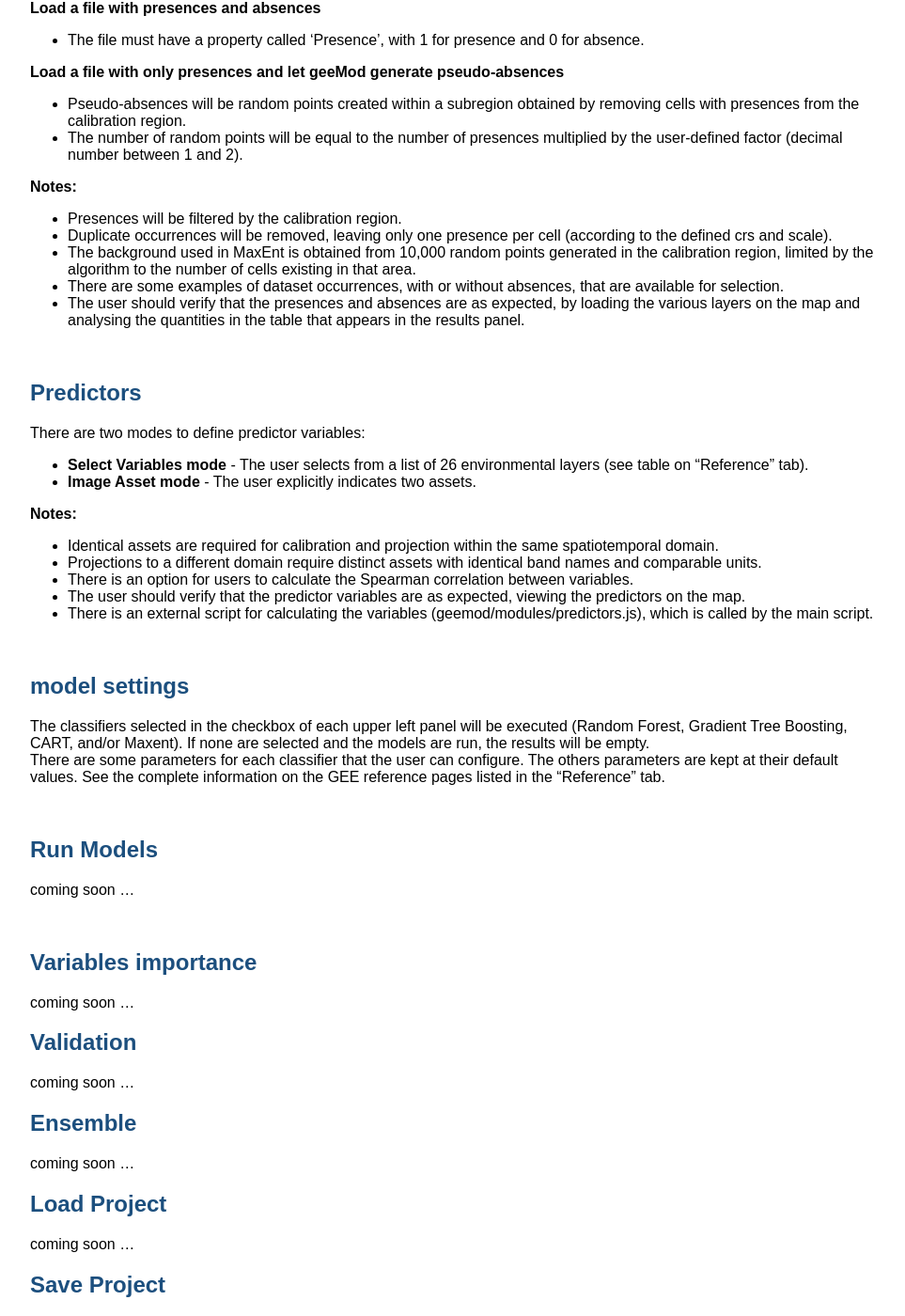
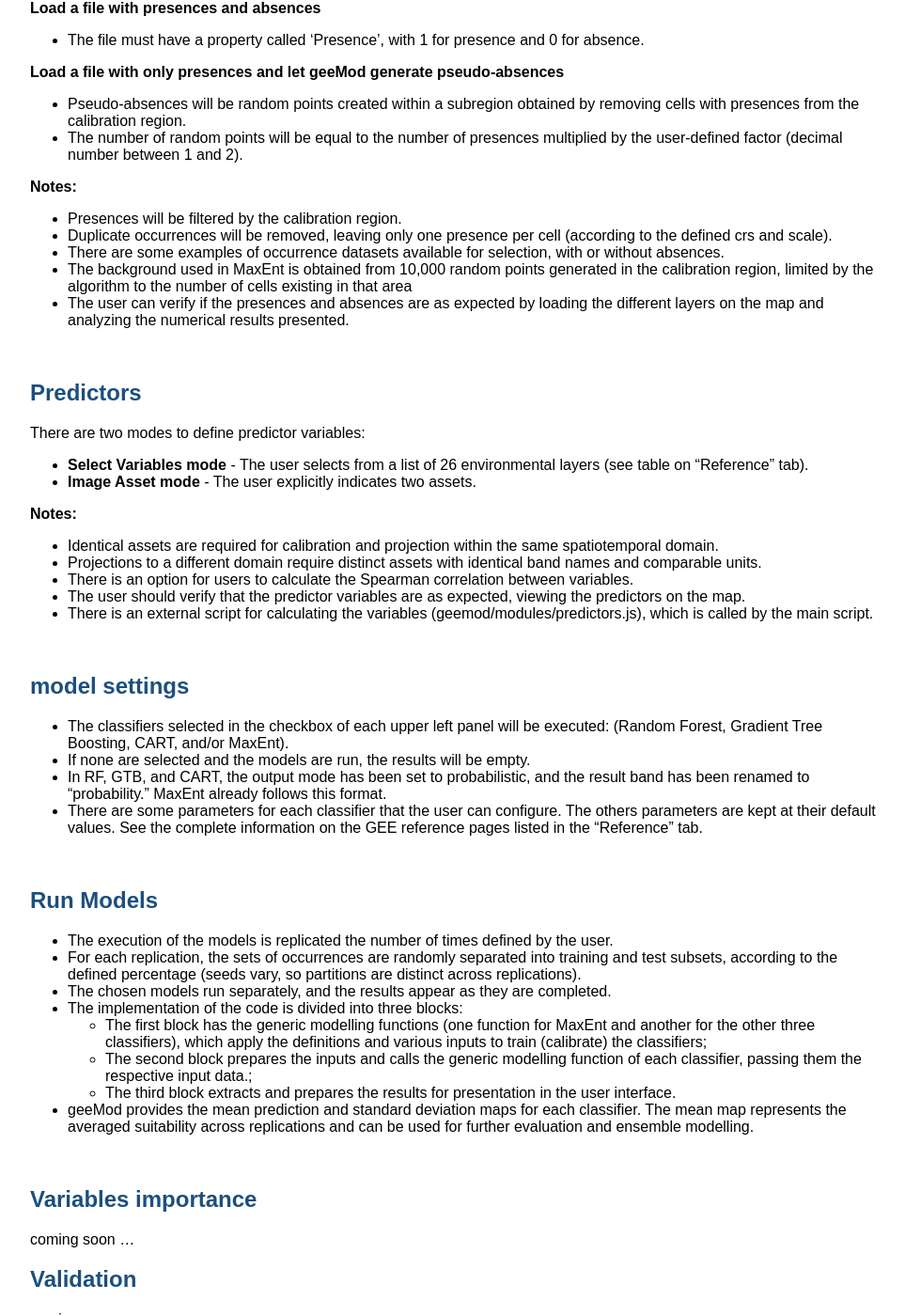
Before and after one commit to JoaoAlirio/geemod, a Jekyll site: the page built from methods.md, in a window 1280 px wide and 1400 px high, scrolled down 1403 px. Shown: the whole window at 94% size, without its empty margins (158-1121 px from the left). Built offline with Jekyll 4.4.1, drawn with Linux system fonts in a browser that asks for light colours.

Commit message:
Update methods.md

```diff
--- a/methods.md
+++ b/methods.md
@@ -65,9 +65,9 @@ There are two ways to prepare the occurrences.
 **Notes:**
 - Presences will be filtered by the calibration region.
 - Duplicate occurrences will be removed, leaving only one presence per cell (according to the defined crs and scale).
-- The background used in MaxEnt is obtained from 10,000 random points generated in the calibration region, limited by the algorithm to the number of cells existing in that area.
-- There are some examples of dataset occurrences, with or without absences, that are available for selection.
-- The user should verify that the presences and absences are as expected, by loading the various layers on the map and analysing the quantities in the table that appears in the results panel.
+- There are some examples of occurrence datasets available for selection, with or without absences.
+- The background used in MaxEnt is obtained from 10,000 random points generated in the calibration region, limited by the algorithm to the number of cells existing in that area
+- The user can verify if the presences and absences are as expected by loading the different layers on the map and analyzing the numerical results presented.
 
 <br>
 
@@ -87,13 +87,22 @@ There are two modes to define predictor variables:
 <br>
 
 ## model settings
-The classifiers selected in the checkbox of each upper left panel will be executed (Random Forest, Gradient Tree Boosting, CART, and/or Maxent). If none are selected and the models are run, the results will be empty.
-There are some parameters for each classifier that the user can configure. The others parameters are kept at their default values. See the complete information on the GEE reference pages listed in the "Reference" tab.
+- The classifiers selected in the checkbox of each upper left panel will be executed: (Random Forest, Gradient Tree Boosting, CART, and/or MaxEnt).
+- If none are selected and the models are run, the results will be empty.
+- In RF, GTB, and CART, the output mode has been set to probabilistic, and the result band has been renamed to "probability." MaxEnt already follows this format.
+- There are some parameters for each classifier that the user can configure. The others parameters are kept at their default values. See the complete information on the GEE reference pages listed in the "Reference" tab.
 
 <br>
 
 ## Run Models
-coming soon ...
+- The execution of the models is replicated the number of times defined by the user.
+- For each replication, the sets of occurrences are randomly separated into training and test subsets, according to the defined percentage (seeds vary, so partitions are distinct across replications).
+- The chosen models run separately, and the results appear as they are completed.
+- The implementation of the code is divided into three blocks:
+    - The first block has the generic modelling functions (one function for MaxEnt and another for the other three classifiers), which apply the definitions and various inputs to train (calibrate) the classifiers;
+    - The second block prepares the inputs and calls the generic modelling function of each classifier, passing them the respective input data.;
+    - The third block extracts and prepares the results for presentation in the user interface.
+- geeMod provides the mean prediction and standard deviation maps for each classifier. The mean map represents the averaged suitability across replications and can be used for further evaluation and ensemble modelling.
 
 <br>
 
```
